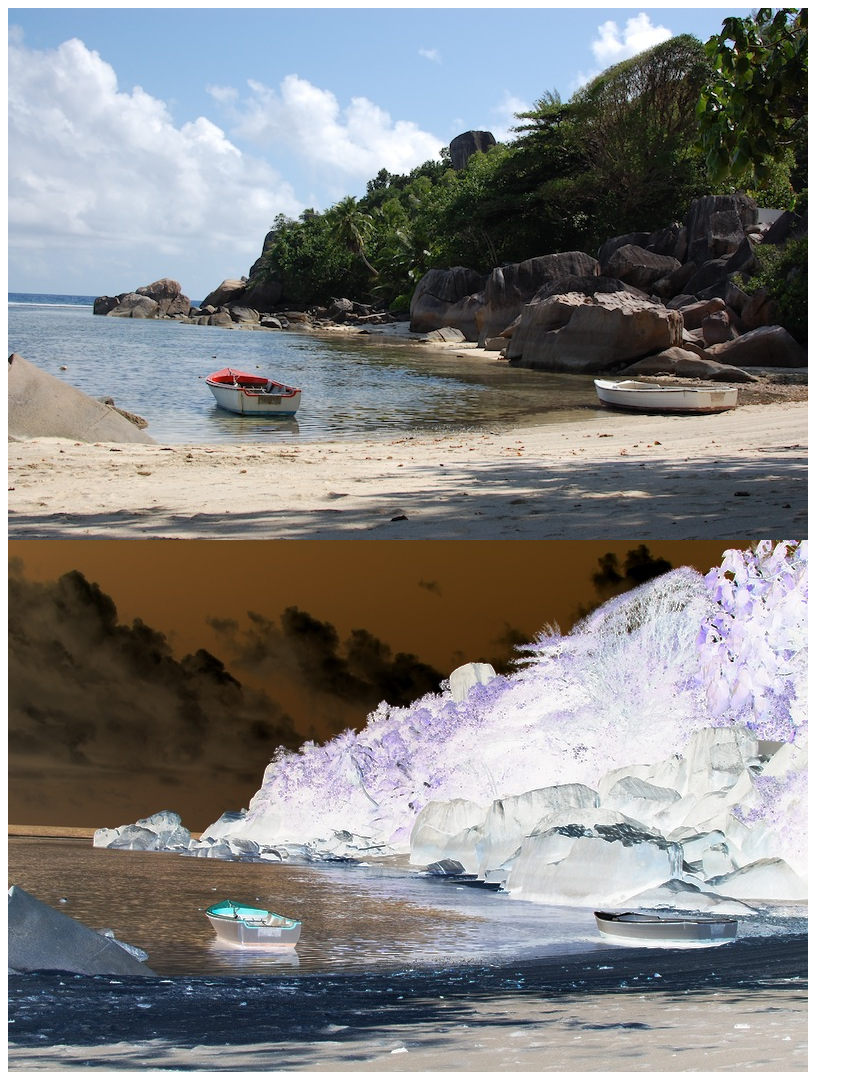
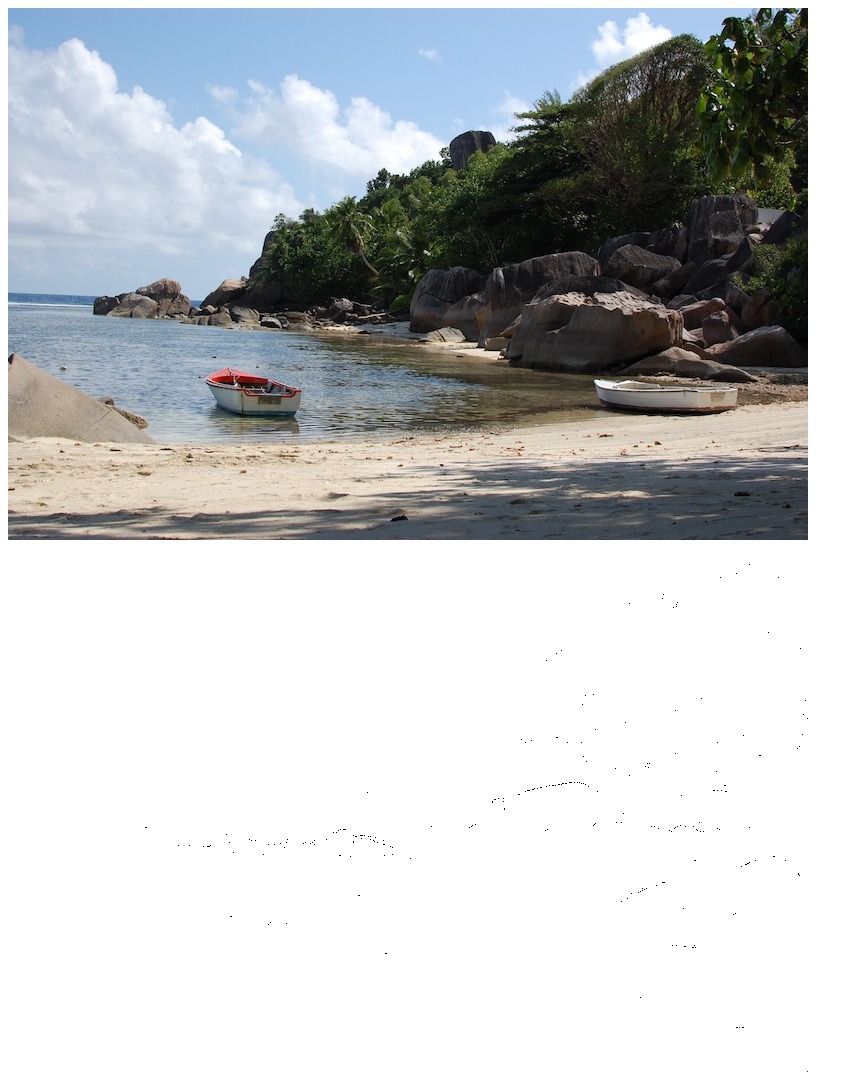
Before and after one commit to agiardina/Vidi, a plain HTML site: page demo/index.html in a window 1280 px wide. Shown: the whole page, without its empty margins (0-863 px from the left). Drawn offline with Linux system fonts and the light colour scheme.

Commit message:
Thresold added

```diff
--- a/demo/index.html
+++ b/demo/index.html
@@ -6,6 +6,7 @@
 	<script>
 function load(path) {
 	var canvas = document.getElementById('canvas'),
+		target = document.getElementById('target'),
 		ctx = canvas.getContext('2d'),
 		img = new Image();
 
@@ -14,7 +15,9 @@ function load(path) {
 	    canvas.height = img.height;
     	ctx.drawImage(img, 0, 0, img.width, img.height);
 
-		vidi(canvas).invert().show(target);
+		vidi(canvas, function () {
+			this.threshold(1).show(target);
+		});
 	};
 
 	img.src = path;
--- a/src/vidi.js
+++ b/src/vidi.js
@@ -1,16 +1,48 @@
 
-var vidi = function (canvas) {
+var vidi = function (source, handler) {
+	var VidiCanvasConstructor = function (source) {
+			this.canvas = source;
+			this.ctx = source.getContext('2d');
+			this.width = source.width;
+			this.height = source.height;
+		},
 
-	var VidiConstructor = function (canvas) {
-		this.canvas = canvas;
-		this.ctx = canvas.getContext('2d');
-		this.width = canvas.width;
-		this.height = canvas.height;
-	};
+		VidiVideoConstructor = function (source) {
+			var canvas = document.createElement('canvas'),
+				ctx = canvas.getContext('2d');
 
-	VidiConstructor.prototype = vidi;
+			canvas.width = source.videoWidth;
+			canvas.height = source.videoHeight;
+			canvas.setAttribute('style','display:none');
+			document.body.appendChild(canvas);
 
-	return new VidiConstructor(canvas);
+			this.canvas = canvas;
+			this.ctx = ctx;
+			this.height = canvas.height;
+			this.width = canvas.width;
+
+			setInterval(function () {
+				ctx.drawImage(source,0,0);
+			},41)
+
+		},
+
+		instance;
+
+
+	if (source.getContext) {
+		VidiCanvasConstructor.prototype = vidi;
+		instance = new VidiCanvasConstructor(source);
+		handler.call(instance);
+	} else if (source.play) {
+		VidiVideoConstructor.prototype = vidi;
+		instance = new VidiVideoConstructor(source);
+		setInterval(function () {
+			handler.call(instance);
+		},41)
+	}
+
+	return instance;
 };
 
 vidi.getImageData = function () {
@@ -26,10 +58,85 @@ vidi.invert = function () {
 		len = imageData.data.length,
 		i;
 
+	for (i=0;i<len-4;i=i+4) {
+		//Don't touch the alpha channel
+		data[i] = 255 - data[i];
+		data[i+1] = 255 - data[i+1];
+		data[i+2] = 255 - data[i+2];
+	}
+
+	return this;
+};
+
+vidi.contrast = function (factor) {
+	var imageData = this.getImageData(),
+		data = imageData.data,
+		len = imageData.data.length,
+		i;
+
 	for (i=0;i<len;i++) {
-		//Don't touch the alpha channel
-		if ((i+1) % 4 != 0) {
-			data[i] = 255 - data[i];
+		data[i] = data[i] * factor;
+		if (data[i] > 255) {
+			data[i] = 255;
+		} else if (data[i] < 0) {
+			data[i] = 0;
+		}
+	}
+
+	return this;
+};
+
+vidi.brightness = function (factor) {
+	var imageData = this.getImageData(),
+		data = imageData.data,
+		len = imageData.data.length,
+		i;
+
+	for (i=0;i<len-4;i=i+4) {
+		data[i] += factor;
+		data[i+1] += factor;
+		data[i+2] += factor;
+	}
+
+	return this;
+};
+
+vidi.toGray = function () {
+	var imageData = this.getImageData(),
+		data = imageData.data,
+		len = imageData.data.length,
+		i;
+
+	for (i=0;i<len-4;i=i+4) {
+		r = data[i] * 0.309;
+		g = data[i+1] * 0.609;
+		b = data[i+2] * 0.082;
+		gray = r + g + b;
+		data[i] = gray;
+		data[i+1] = gray;
+		data[i+2] = gray;
+	}
+
+	return this;
+};
+
+vidi.threshold = function (level) {
+	var imageData = this.getImageData(),
+		data = imageData.data,
+		len = imageData.data.length,
+		i;
+
+	level = level || 128;
+	this.toGray();
+	for (i=0;i<len-4;i=i+4) {
+		if (data[i] < level) {
+			data[i] = 0;
+			data[i+1] = 0;
+			data[i+2] = 0;
+		} else {
+			data[i] = 255;
+			data[i+1] = 255;
+			data[i+2] = 255;
 		}
 	}
 
```
Also changed, not shown: demo/video.html (added, +21 -0 lines).
